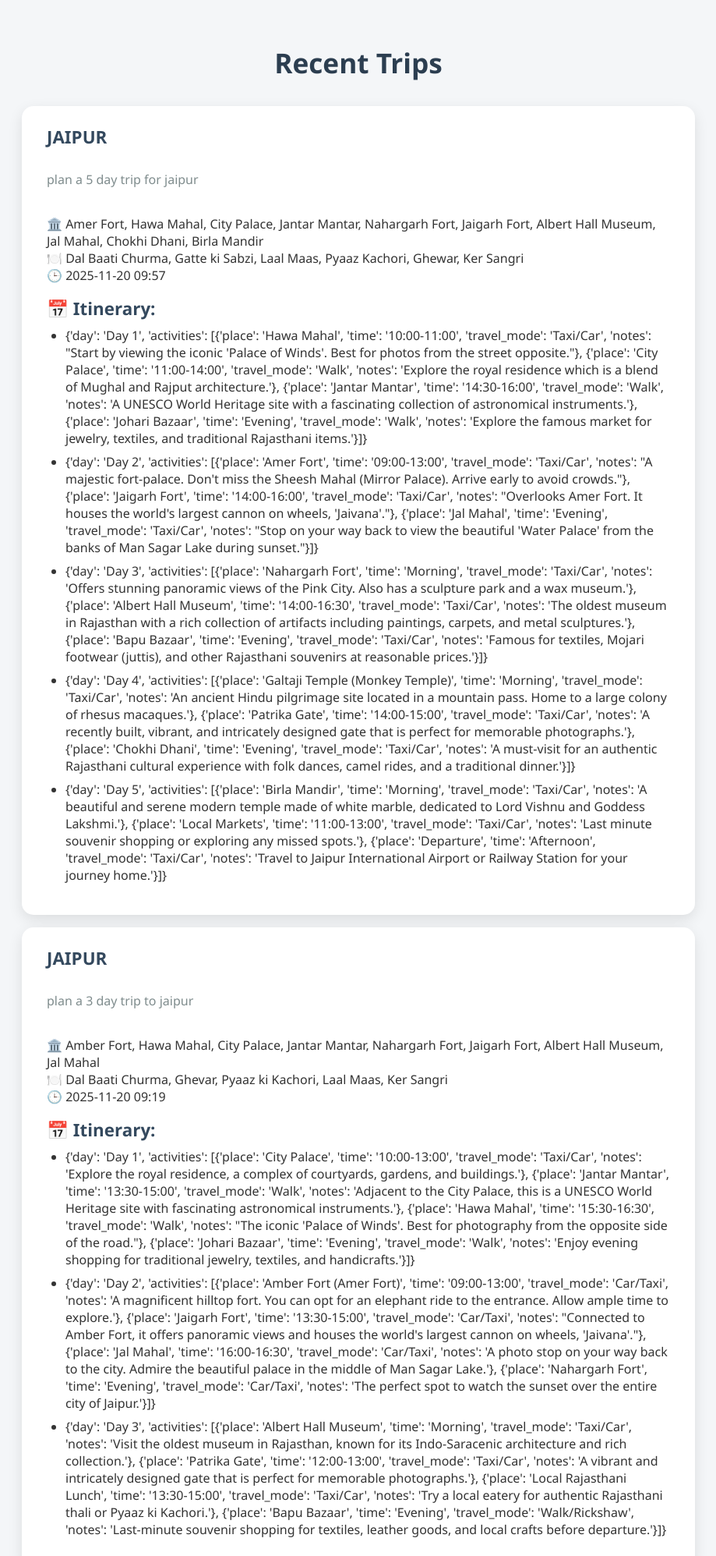
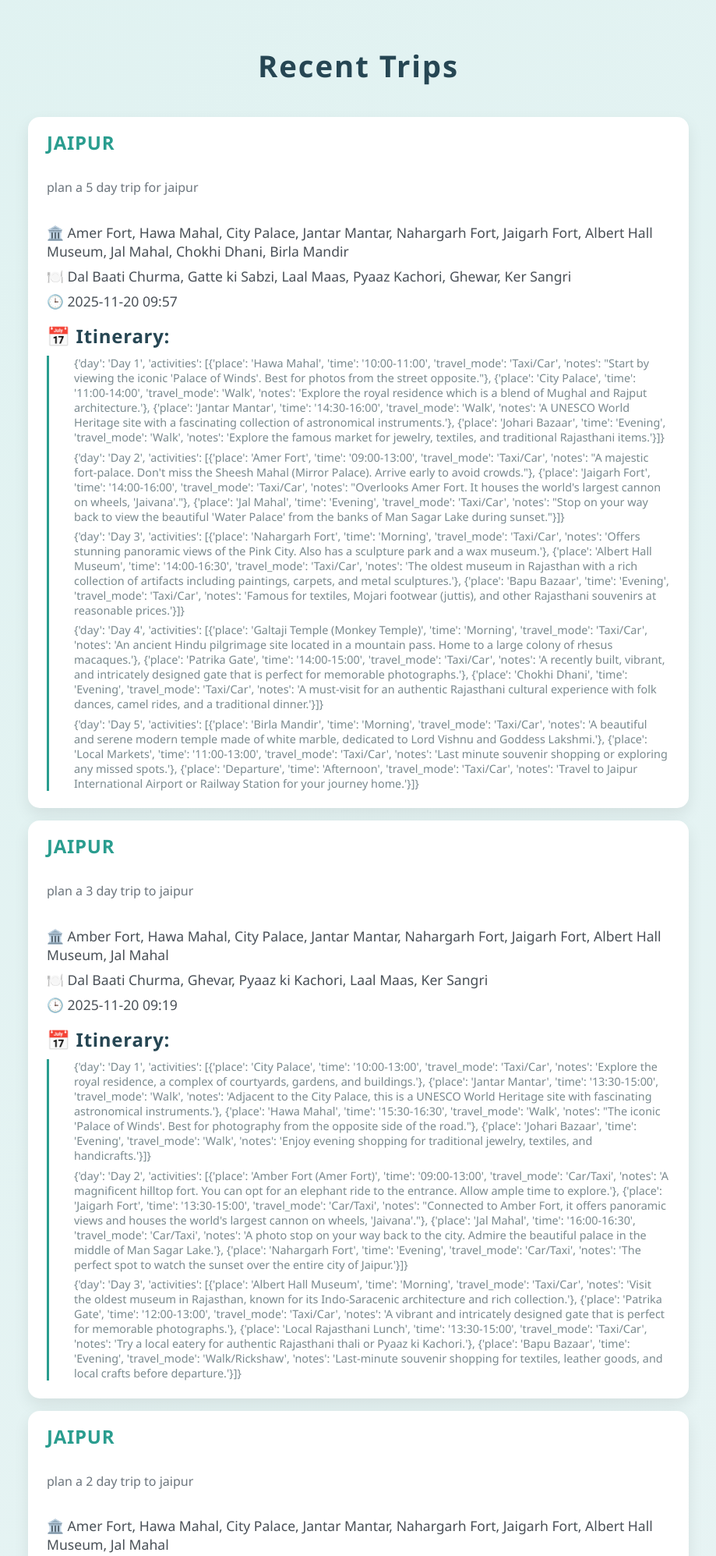
Before and after one commit to aryan00719/PBL-Project, a Flask app: page /history in a window 1280 px wide. Shown: the top 1995 px of the page at 78% size, without its empty margins (180-1099 px from the left). Run offline with Flask 3, Linux system fonts and the light colour scheme.

Commit message:
history.html update

```diff
--- a/templates/history.html
+++ b/templates/history.html
@@ -8,7 +8,7 @@
     <style>
         body {
             font-family: 'Segoe UI', Tahoma, Geneva, Verdana, sans-serif;
-            background: #f4f6f8;
+            background: linear-gradient(135deg, #e0f2f1, #f4f6f8);
             margin: 0;
             padding: 2rem 1rem;
             color: #333;
@@ -16,63 +16,104 @@
 
         h1 {
             text-align: center;
-            color: #2c3e50;
-            font-size: 2.2rem;
-            font-weight: 600;
-            margin-bottom: 2rem;
+            color: #264653;
+            font-size: 2.4rem;
+            font-weight: 700;
+            margin-bottom: 2.5rem;
+            letter-spacing: 0.05em;
         }
 
         .trip {
             background: white;
-            padding: 1.5rem 2rem;
+            padding: 1rem 1.5rem;
             margin: 1rem auto;
             max-width: 800px;
             border-radius: 15px;
-            box-shadow: 0 6px 18px rgba(0, 0, 0, 0.1);
-            transition: transform 0.25s ease;
+            box-shadow: 0 8px 20px rgba(0, 0, 0, 0.08);
+            transition: transform 0.25s ease, box-shadow 0.25s ease;
         }
 
         .trip:hover {
-            transform: translateY(-5px);
+            transform: translateY(-6px);
+            box-shadow: 0 12px 28px rgba(0, 0, 0, 0.12);
         }
 
         .trip strong {
-            font-size: 1.4rem;
+            font-size: 1.5rem;
             display: block;
-            color: #34495e;
-            margin-bottom: 0.4rem;
+            color: #2a9d8f;
+            font-weight: 700;
+            margin-bottom: 0.5rem;
+            letter-spacing: 0.03em;
         }
 
         .trip em {
-            color: #7f8c8d;
+            color: #6c757d;
             font-style: normal;
             display: block;
             margin-bottom: 0.8rem;
+            font-weight: 500;
         }
 
         .trip br {
             line-height: 1.8;
         }
 
+        .trip .details {
+            font-size: 1.1rem;
+            color: #495057;
+            margin-bottom: 0.5rem;
+        }
+
+        .trip .itinerary {
+            margin-top: 1rem;
+        }
+
+        .trip .itinerary strong {
+            font-weight: 600;
+            color: #264653;
+            display: block;
+            margin-bottom: 0.6rem;
+        }
+
+        .trip .itinerary ul {
+            margin: 0;
+            padding-left: 1.2rem;
+            list-style: none;
+            border-left: 3px solid #2a9d8f;
+        }
+
+        .trip .itinerary ul li {
+            font-size: 0.9rem;
+            color: #7a8a8f;
+            margin-bottom: 0.4rem;
+            padding-left: 0.8rem;
+            font-weight: 400;
+        }
+
         a.btn-primary {
             display: inline-block;
-            background-color: #3498db;
+            background-color: #2a9d8f;
             color: white;
-            padding: 0.75rem 1.5rem;
-            border-radius: 10px;
-            font-weight: bold;
+            padding: 0.7rem 1.6rem;
+            border-radius: 12px;
+            font-weight: 700;
             text-decoration: none;
-            transition: background-color 0.3s ease, transform 0.2s ease;
+            transition: background-color 0.3s ease, transform 0.2s ease, box-shadow 0.3s ease;
+            box-shadow: 0 4px 10px rgba(42, 157, 143, 0.4);
         }
 
         a.btn-primary:hover {
-            background-color: #2980b9;
-            transform: scale(1.05);
+            background-color: #21867a;
+            transform: scale(1.07);
+            box-shadow: 0 6px 14px rgba(33, 134, 122, 0.6);
         }
 
         p {
-            font-size: 1.1rem;
+            font-size: 1.2rem;
             color: #555;
+            text-align: center;
+            margin-top: 3rem;
         }
     </style>
 </head>
@@ -83,23 +124,23 @@
     <div class="trip">
         <strong>{{ trip.city.upper() }}</strong><br />
         <em>{{ trip.prompt }}</em><br />
-        🏛️ {{ trip.places|join(', ') }}<br />
-        🍽️ {{ trip.food|join(', ') }}<br />
-        🕒 {{ trip.timestamp }}<br />
+        <div class="details">🏛️ {{ trip.places|join(', ') }}</div>
+        <div class="details">🍽️ {{ trip.food|join(', ') }}</div>
+        <div class="details">🕒 {{ trip.timestamp }}</div>
 
         {% if trip.itinerary %}
-        <div style="margin-top: 1rem;">
+        <div class="itinerary">
             <strong>📅 Itinerary:</strong>
-            <ul style="margin-top: 0.5rem; padding-left: 1.5rem;">
+            <ul>
                 {% for step in trip.itinerary %}
-                <li style="margin-bottom: 0.5rem;">{{ step }}</li>
+                <li>{{ step }}</li>
                 {% endfor %}
             </ul>
         </div>
         {% endif %}
     </div>
     {% else %}
-    <p style="text-align:center; font-size:1.2rem;">No trips saved yet.</p>
+    <p>No trips saved yet.</p>
     {% endfor %}
 </body>
 <div style="text-align: center; margin-top: 2rem;">
```
Also changed, not shown: instance/travel.db.
